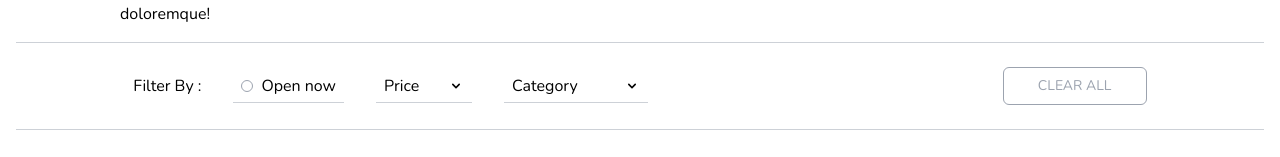
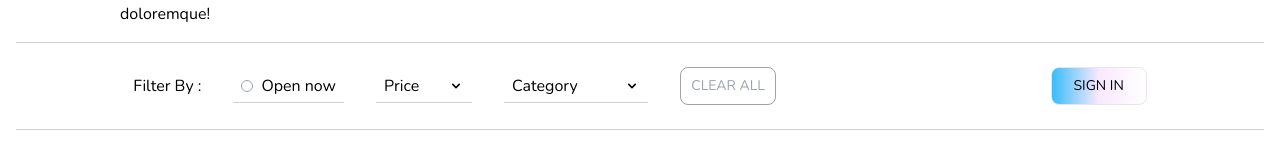
Before and after one commit to agungf97/FrontEndDevReactjs-MohamadAgungFaisal, a Next.js app: page / in a window 1280 px wide. Shown: the part 150-307 px from the top of the page. Built offline with nearby package versions, Linux system fonts and the light colour scheme; no server answers.

Commit message:
add signIn session

```diff
--- /dev/null
+++ b/app/api/auth/[...nextauth]/route.js
@@ -0,0 +1,16 @@
+import NextAuth from "next-auth"
+import githubAuth from "next-auth/providers/github"
+
+const authOption = {
+    providers: [
+        githubAuth({
+            clientId: process.env.GITHUB_ID,
+            clientSecret: process.env.GITHUB_SECRET
+        }),
+    ],
+    secret: process.env.NEXTAUTH_SECRET
+}
+
+const handler = NextAuth(authOption)
+
+export { handler as GET, handler as POST }
--- /dev/null
+++ b/app/users/dashboard/page.jsx
@@ -0,0 +1,17 @@
+import { authUserSession } from "@/libs/authUser"
+import Image from "next/image"
+
+const Page = async() => {
+
+    const user = await authUserSession()
+
+    return(
+        <div className="text-color-primary">
+            <h3>Dashboard</h3>
+            <h5>Welcome, {user?.name}</h5>
+            <Image src={user?.image} alt="..." width={250} height={250} />
+        </div>
+    )
+}
+
+export default Page
--- a/components/header.jsx
+++ b/components/header.jsx
@@ -1,4 +1,5 @@
 import { HiChevronDown } from 'react-icons/hi'
+import UserActionButton from './userButton'
 
 const Header = () => {
   return (
@@ -29,12 +30,13 @@ const Header = () => {
                 <HiChevronDown className='h-4 w-4' />
               </div>
             </div>
+            <button
+              className='w-24 px-2 py-2 rounded-lg border border-gray-400 text-gray-400 uppercase text-sm'
+            >
+              Clear All
+            </button>
           </div>
-          <button
-            className='w-36 px-4 py-2 rounded-md border border-gray-400 text-gray-400 uppercase text-sm'
-          >
-            Clear All
-          </button>
+          <UserActionButton />
         </div>
       </div>
     </nav>
--- /dev/null
+++ b/components/userButton.jsx
@@ -0,0 +1,24 @@
+import { authUserSession } from "@/libs/authUser"
+import Link from "next/link"
+
+const UserActionButton = async() => {
+
+    const user = await authUserSession()
+
+    const actionLabel = user ? "Sign Out" : "Sign In"
+    const actionURL = user ? "/api/auth/signout" : "/api/auth/signin"
+
+    return (
+        <div className="flex justify-between gap-2 items-center">
+            {
+                user ?
+                <Link href="/users/dashboard" className="w-24 px-2 py-2 rounded-lg border bg-gradient-to-r from-transparent via-fuchsia-100 hover:via-fuchsia-200 to-sky-400 hover:to-sky-500 uppercase text-sm text-center" >
+                    Profile
+                </Link> : null
+            }
+            <Link href={actionURL} className='w-24 px-2 py-2 rounded-lg border bg-gradient-to-r from-sky-400 hover:from-sky-500 via-fuchsia-100 hover:via-fuchsia-200 to-transparent uppercase text-sm text-center' >{actionLabel}</Link>
+        </div>
+    )
+}
+
+export default UserActionButton
--- /dev/null
+++ b/libs/authUser.js
@@ -0,0 +1,8 @@
+import { getServerSession } from "next-auth"
+import { authOption } from "@/app/api/auth/[...nextauth]/route"
+
+
+export const authUserSession = async() => {
+    const session = await getServerSession(authOption)
+    return session?.user
+}
--- a/next.config.js
+++ b/next.config.js
@@ -4,6 +4,9 @@ const nextConfig = {
      remotePatterns: [
       {
         hostname: 'media-cdn.tripadvisor.com'
+      },
+      {
+        hostname: "avatars.githubusercontent.com"
       }
      ]
     }
--- a/package.json
+++ b/package.json
@@ -9,9 +9,12 @@
     "lint": "next lint"
   },
   "dependencies": {
+    "@clerk/nextjs": "^4.27.1",
     "axios": "^1.6.1",
     "moment": "^2.29.4",
     "next": "14.0.2",
+    "next-auth": "^4.24.4",
+    "nodemailer": "^6.9.7",
     "react": "^18",
     "react-dom": "^18",
     "react-icons": "^4.11.0"
```
Also changed, not shown: app/layout.jsx (renamed from app/(root)/layout.jsx), app/page.jsx (renamed from app/(root)/page.jsx), 2 other files (tests, documents, lock files or other folders).
